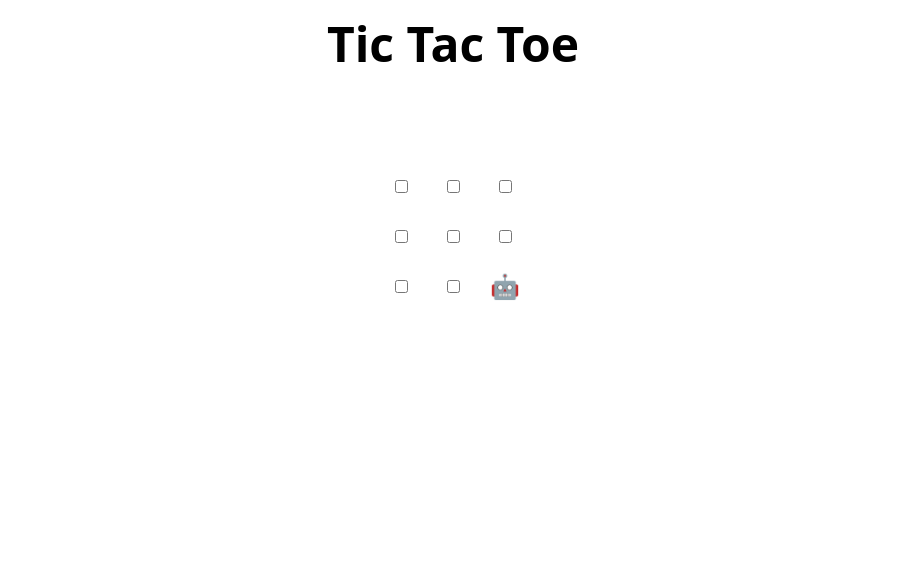
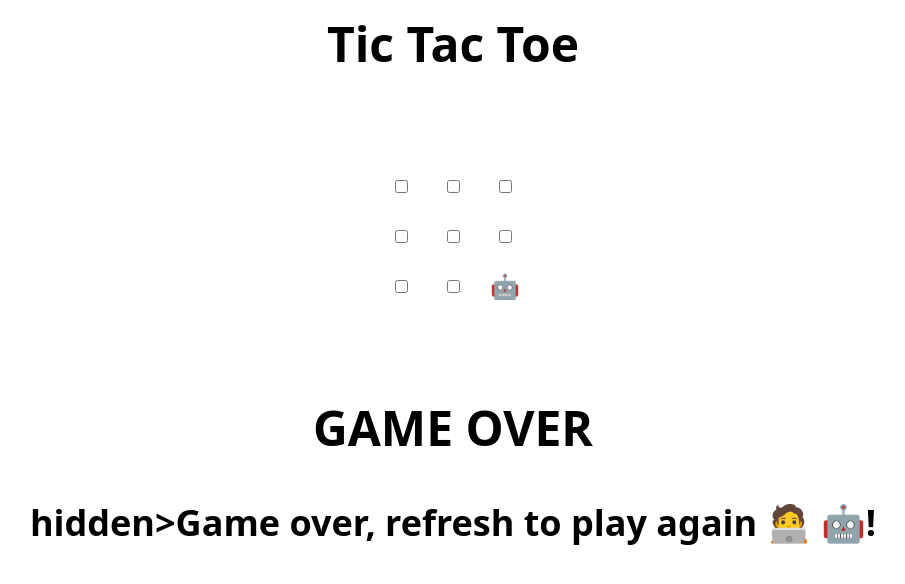
Before and after one commit to RosieWitkowski/skills-review-pull-requests, a plain HTML site: page index.html in a window 1280 px wide. Shown: the whole page, without its empty margins (187-1092 px from the left). Drawn offline with Linux system fonts and the light colour scheme.

Commit message:
Added GAME OVER heading to index.html

```diff
--- a/index.html
+++ b/index.html
@@ -47,7 +47,8 @@
   </tr>
 </table>
 
-<h2 hidden>Game over, refresh to play again 🧑‍💻 🤖!</h2>
+<h1>GAME OVER</h1>
+<h2> hidden>Game over, refresh to play again 🧑‍💻 🤖!</h2>
 
 <script>
   // Initialization
```
